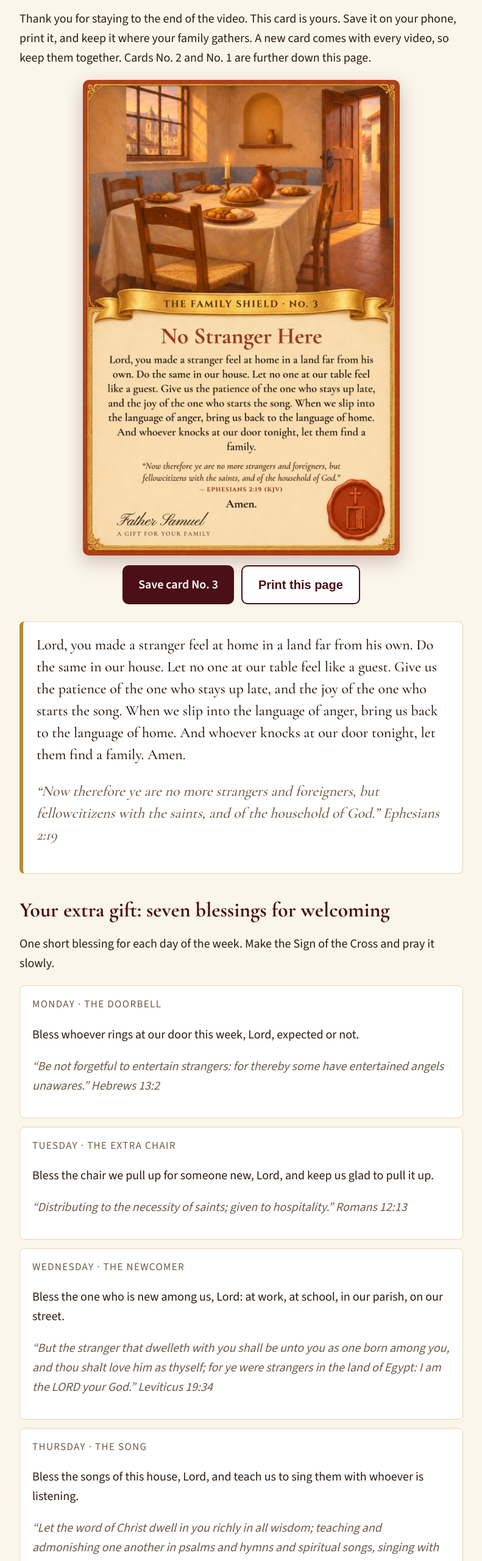
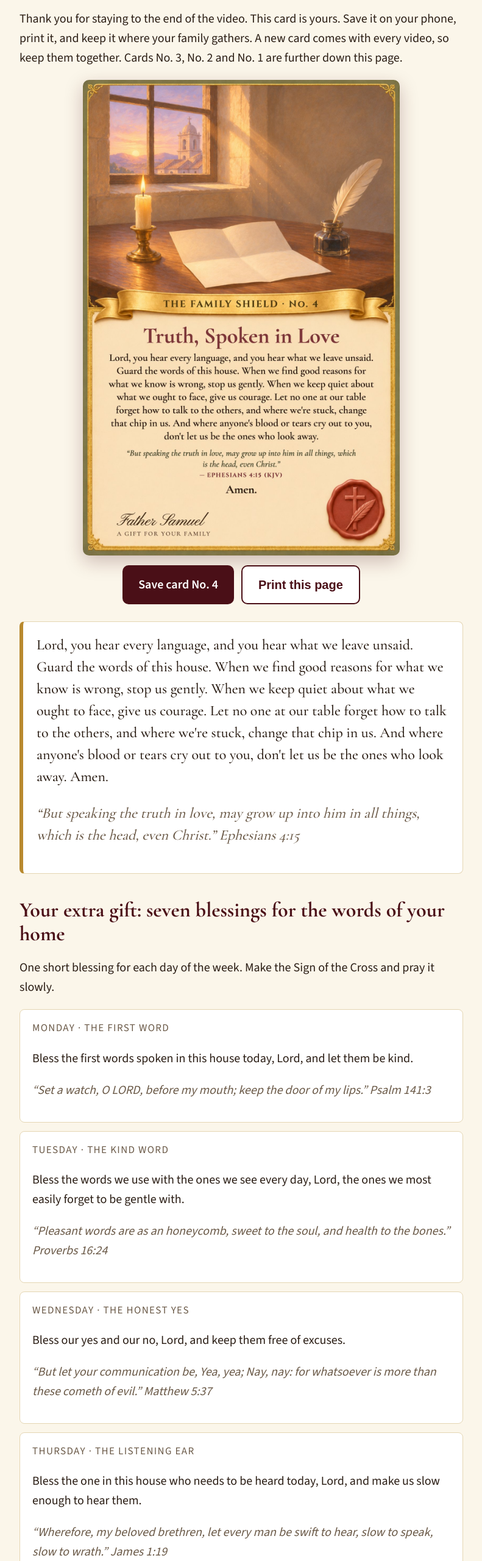
Before and after one commit to padresamuel/padresamuel.github.io, a plain HTML site: page shield/index.html in a window 1280 px wide. Shown: the part 220-2780 px from the top of the page at 61% size, without its empty margins (244-1035 px from the left). Drawn offline with nearby package versions, Linux system fonts and the light colour scheme; no server answers.

Commit message:
Family Shield: card No. 4 Truth, Spoken in Love
Co-Authored-By: Claude Opus 5.5 <noreply@anthropic.com>

```diff
--- a/shield/index.html
+++ b/shield/index.html
@@ -4,7 +4,7 @@
 <meta charset="utf-8">
 <meta name="viewport" content="width=device-width, initial-scale=1">
 <title>The Family Shield · Father Samuel</title>
-<meta name="description" content="Free printable prayer cards for your family from Father Samuel. Card No. 3: No Stranger Here, Card No. 2: Going Out and Coming In, and Card No. 1: The Guard at Your Door, with blessings for every day and every room.">
+<meta name="description" content="Free printable prayer cards for your family from Father Samuel. Card No. 4: Truth, Spoken in Love, Card No. 3: No Stranger Here, Card No. 2: Going Out and Coming In, and Card No. 1: The Guard at Your Door, with blessings for every day and every room.">
 <link rel="preconnect" href="https://fonts.googleapis.com">
 <link href="https://fonts.googleapis.com/css2?family=Cormorant+Garamond:wght@500;700&family=Source+Sans+3:wght@400;600&display=swap" rel="stylesheet">
 <style>
@@ -37,8 +37,45 @@ footer a{color:var(--burg)}
   <h1>The Family Shield</h1>
 </header>
 <main>
+  <h2 style="margin-top:8px">Card No. 4 · Truth, Spoken in Love</h2>
+  <p>Thank you for staying to the end of the video. This card is yours. Save it on your phone, print it, and keep it where your family gathers. A new card comes with every video, so keep them together. Cards No. 3, No. 2 and No. 1 are further down this page.</p>
+  <img class="card" src="card4.jpg" alt="The Family Shield, card number four: Truth, Spoken in Love. A writing table by a window at dawn with a lit candle, an open blank letter and a quill in an inkwell.">
+  <div class="btns">
+    <a class="btn" href="card4.jpg" download="Family-Shield-No4.jpg">Save card No. 4</a>
+    <button class="btn alt" onclick="window.print()">Print this page</button>
+  </div>
+  <div class="prayer">
+    Lord, you hear every language, and you hear what we leave unsaid. Guard the words of this house. When we find good reasons for what we know is wrong, stop us gently. When we keep quiet about what we ought to face, give us courage. Let no one at our table forget how to talk to the others, and where we're stuck, change that chip in us. And where anyone's blood or tears cry out to you, don't let us be the ones who look away. Amen.
+    <p class="verse">“But speaking the truth in love, may grow up into him in all things, which is the head, even Christ.” Ephesians 4:15</p>
+  </div>
+
+  <h2>Your extra gift: seven blessings for the words of your home</h2>
+  <p>One short blessing for each day of the week. Make the Sign of the Cross and pray it slowly.</p>
+  <div class="night"><p class="where">Monday · The first word</p>
+  <p>Bless the first words spoken in this house today, Lord, and let them be kind.</p>
+  <p class="verse">“Set a watch, O LORD, before my mouth; keep the door of my lips.” Psalm 141:3</p></div>
+  <div class="night"><p class="where">Tuesday · The kind word</p>
+  <p>Bless the words we use with the ones we see every day, Lord, the ones we most easily forget to be gentle with.</p>
+  <p class="verse">“Pleasant words are as an honeycomb, sweet to the soul, and health to the bones.” Proverbs 16:24</p></div>
+  <div class="night"><p class="where">Wednesday · The honest yes</p>
+  <p>Bless our yes and our no, Lord, and keep them free of excuses.</p>
+  <p class="verse">“But let your communication be, Yea, yea; Nay, nay: for whatsoever is more than these cometh of evil.” Matthew 5:37</p></div>
+  <div class="night"><p class="where">Thursday · The listening ear</p>
+  <p>Bless the one in this house who needs to be heard today, Lord, and make us slow enough to hear them.</p>
+  <p class="verse">“Wherefore, my beloved brethren, let every man be swift to hear, slow to speak, slow to wrath.” James 1:19</p></div>
+  <div class="night"><p class="where">Friday · The voice for others</p>
+  <p>Bless us, Lord, when we speak up for someone who can't, and give us the courage not to stay quiet.</p>
+  <p class="verse">“Open thy mouth, judge righteously, and plead the cause of the poor and needy.” Proverbs 31:9</p></div>
+  <div class="night"><p class="where">Saturday · The word that mends</p>
+  <p>Bless the conversation that's gone quiet in this family, Lord, and give us the right word to open it again.</p>
+  <p class="verse">“A word fitly spoken is like apples of gold in pictures of silver.” Proverbs 25:11</p></div>
+  <div class="night"><p class="where">Sunday · The Word made flesh</p>
+  <p>Bless this family, Lord, with the Word who speaks every language and came to live among us.</p>
+  <p class="verse">“And the Word was made flesh, and dwelt among us, (and we beheld his glory, the glory as of the only begotten of the Father,) full of grace and truth.” John 1:14</p></div>
+
+  <hr style="border:0;border-top:1px solid #e5d6b3;margin:40px 0 10px">
   <h2 style="margin-top:8px">Card No. 3 · No Stranger Here</h2>
-  <p>Thank you for staying to the end of the video. This card is yours. Save it on your phone, print it, and keep it where your family gathers. A new card comes with every video, so keep them together. Cards No. 2 and No. 1 are further down this page.</p>
+  <p>The card from our previous video. Keep it with the others.</p>
   <img class="card" src="card3.jpg" alt="The Family Shield, card number three: No Stranger Here. A table set with an extra chair and a front door left open to warm light.">
   <div class="btns">
     <a class="btn" href="card3.jpg" download="Family-Shield-No3.jpg">Save card No. 3</a>
```
Also changed, not shown: shield/card4.jpg (added).
